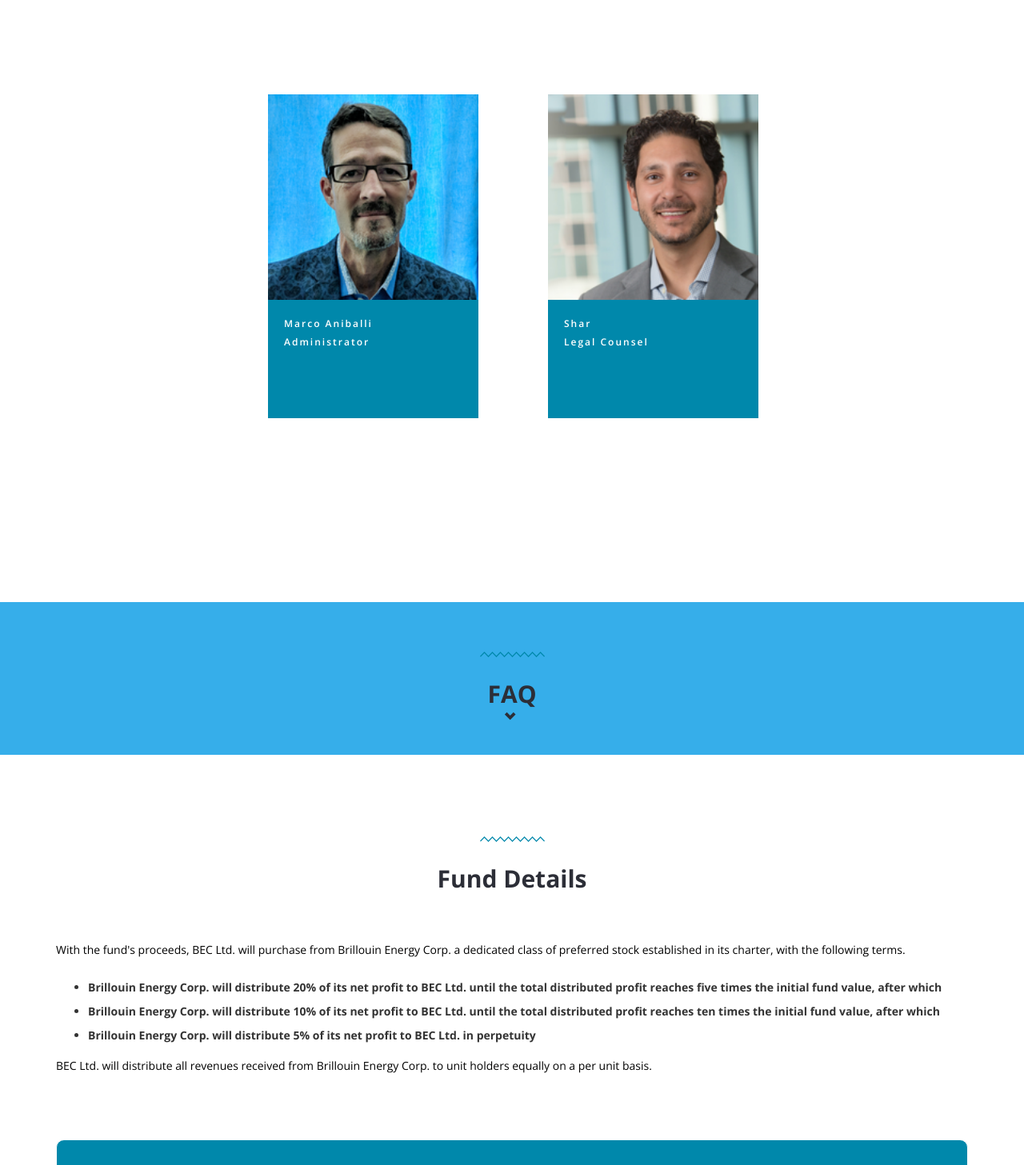
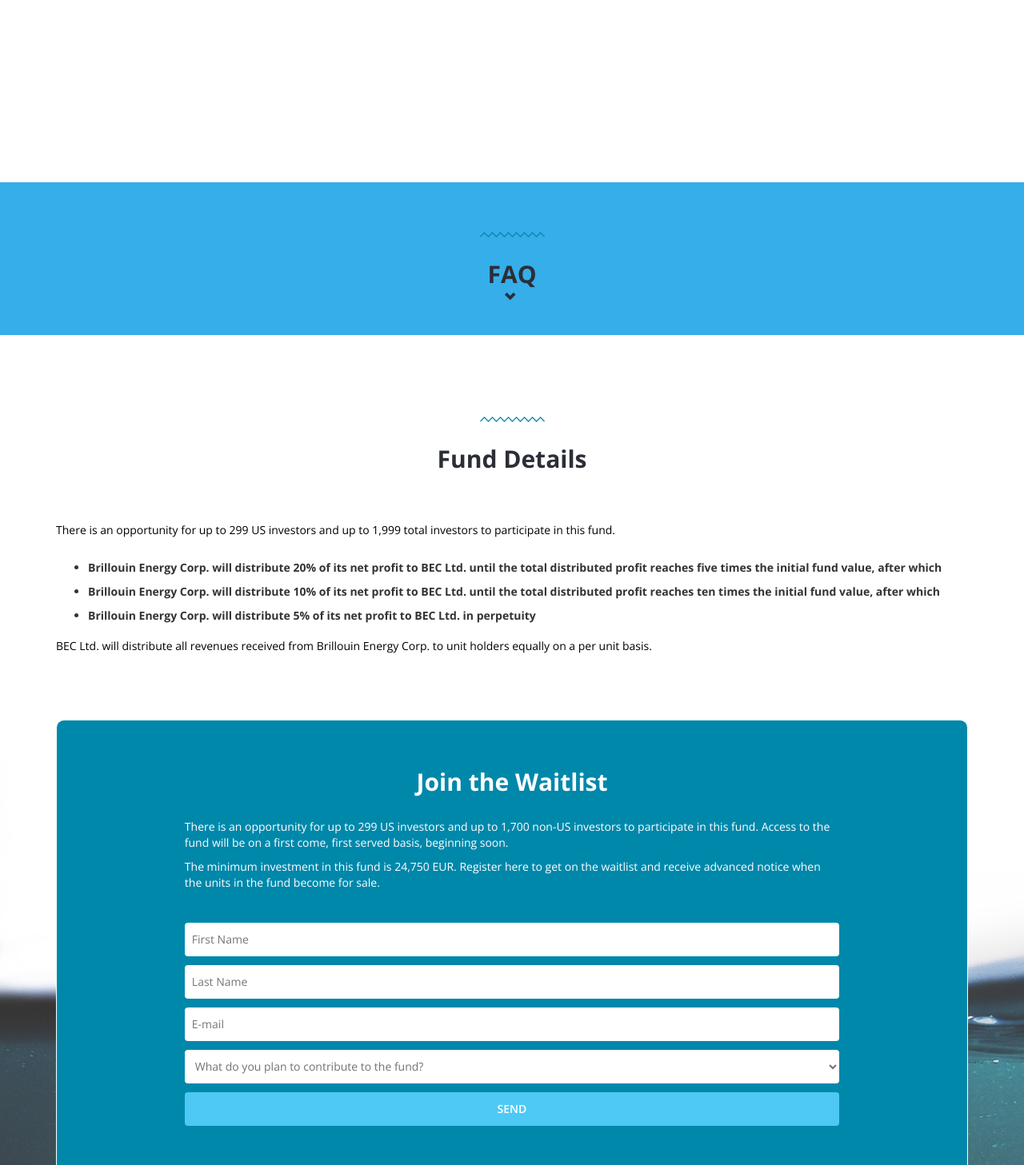
Before and after one commit to MWaser/bec-react, a React (Create React App) app: page / in a window 1280 px wide. Shown: the part 1873-3330 px from the top of the page at 80% size. Built offline with nearby package versions, Linux system fonts and the light colour scheme.

Commit message:
update content

```diff
--- a/src/containers/Home/index.js
+++ b/src/containers/Home/index.js
@@ -163,7 +163,7 @@
                                     Brillouin Energy Corp.’s Series D Preferred Share offering and is raising funds
                                     to acquire the shares. Unit holders in the fund will receive dividends under the
                                     terms of the Preferred Share Agreement. <br/><br/>
-                                    <a href="#">Read on to learn more…</a>
+                                    <a href="#token">Read on to learn more…</a>
                                 </p>
                             </div>
                             <div className="col-lg-6 col-md-6 col-sm-6 col-xs-12 iframe  padding">
@@ -191,7 +191,7 @@
                         </div>
 
                         <div className="col-lg-12 col-md-12 col-sm-12 col-xs-12 meet-team-box-part padding" style={{padding: '0 0 100px 90px'}}>
-                            <div className="col-lg-2 col-md-2 col-sm-2 col-xs-12 padding"></div>
+                            {/* <div className="col-lg-2 col-md-2 col-sm-2 col-xs-12 padding"></div> */}
                             <div className="col-lg-3 col-md-3 col-sm-3 col-xs-12 padding">
                                 <div className="meet-team-box hovereffect">
                                     <img src={teamImg1} alt="" className="img-responsive" />
@@ -220,9 +220,22 @@
                             </div>
 
                             <div className="col-lg-1 col-md-1 col-sm-1 col-xs-12 padding"></div>
+
+                            <div className="col-lg-3 col-md-3 col-sm-3 col-xs-12 padding">
+                                <div className="meet-team-box hovereffect">
+                                    <img src={teamImg6} alt="" className="img-responsive" />
+                                    <h3 className="meet_team">Marco Aniballi <br/> Administrator</h3>
+                                    <div className="meet-team-box-text overlay">
+                                        <h3>Marco Aniballi <br/> Administrator</h3>
+                                        <p>
+                                        Marco is a veteran entrepreneur, strategist and consultant. He began working with startups in the mid 80s and aside from a 4 year stint at Microsoft Corp, has been working with, for or in startups for nearly 30 years. For BEC Ltd. Marco will act as an initial board member as well as oversee the operations of the Company focussing on making unitholder communications and dividend processing as frictionless as possible.
+                                        </p>
+                                    </div>
+                                </div>
+                            </div>
                         </div>
 
-                        <div className="col-lg-12 col-md-12 col-sm-12 col-xs-12 meet-team-box-part padding" style={{padding: '0 0 100px 90px'}}>
+                        {/* <div className="col-lg-12 col-md-12 col-sm-12 col-xs-12 meet-team-box-part padding" style={{padding: '0 0 100px 90px'}}>
                             <div className="col-lg-2 col-md-2 col-sm-2 col-xs-12 padding"></div>
                             <div className="col-lg-3 col-md-3 col-sm-3 col-xs-12 padding">
                                 <div className="meet-team-box hovereffect">
@@ -251,7 +264,7 @@
                             </div>
 
                             <div className="col-lg-1 col-md-1 col-sm-1 col-xs-12 padding"></div>
-                        </div>
+                        </div> */}
 
                     </div>
                 </div>
@@ -320,7 +333,7 @@
                         </div>
 
                         <div className="col-lg-12 col-md-12 col-sm-12 col-xs-12 token_create padding">
-                            <p>With the fund's proceeds, BEC Ltd. will purchase from Brillouin Energy Corp. a dedicated class of preferred stock established in its charter, with the following terms.</p>
+                            <p>There is an opportunity for up to 299 US investors and up to 1,999 total investors to participate in this fund.</p>
                             <ul>
                             <li>Brillouin Energy Corp. will distribute 20% of its net profit to BEC Ltd. until the total
                             distributed profit reaches five times the initial fund value, after which</li>
@@ -366,11 +379,11 @@
                                     </div>
                                     <div className="form-group">
                                         <select name="amount" className="contact_input" style={{height: '42px'}} onChange={this.onAmountChange} value={this.state.amount}>
-                                            <option value="">How much do you plan to contribute to the fund?</option>
-                                            <option value="24,750-50,000 EUR">24,750-50,000 EUR</option>
-                                            <option value="50,001-100,000 EUR">50,001-100,000 EUR</option>
-                                            <option value="100,001-500,000 EUR">100,001-500,000 EUR</option>
-                                            <option value="More than 1,000,000 EUR">More than 1,000,000 EUR</option>
+                                            <option value="">What do you plan to contribute to the fund?</option>
+                                            <option value="25,000+ EUR">25,000+ EUR</option>
+                                            <option value="50,000+ EUR">50,000+ EUR</option>
+                                            <option value="100,000+ EUR">100,000+ EUR</option>
+                                            <option value="500,000+ EUR">500,000+ EUR</option>
                                         </select>
                                     </div>
                                     <div className="form-group">
```
Also changed, not shown: src/assets/marco-color.png (added), src/assets/marco.png.
